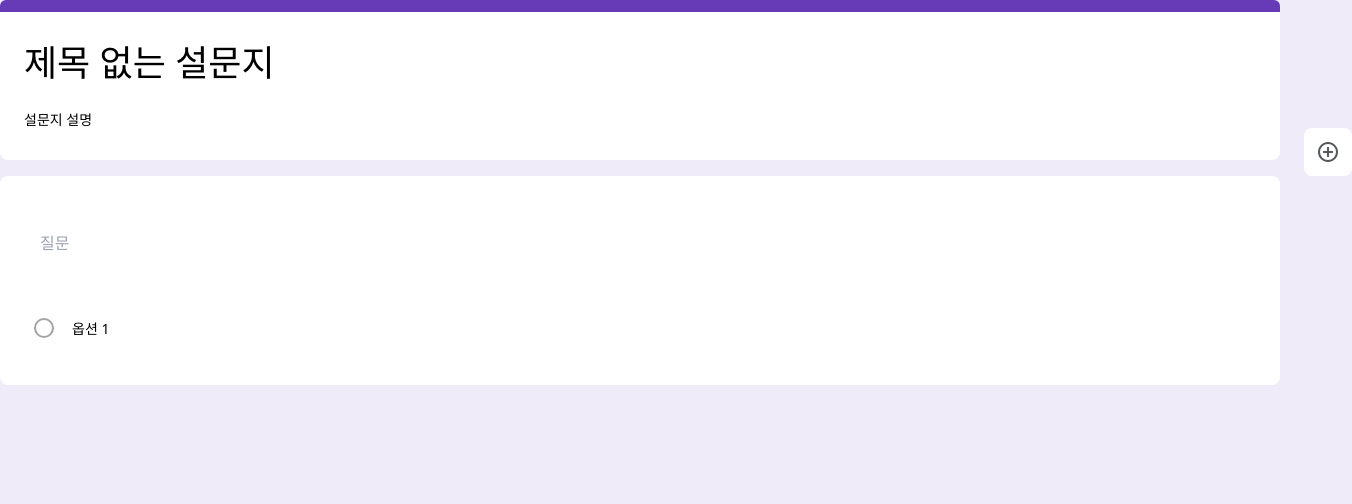
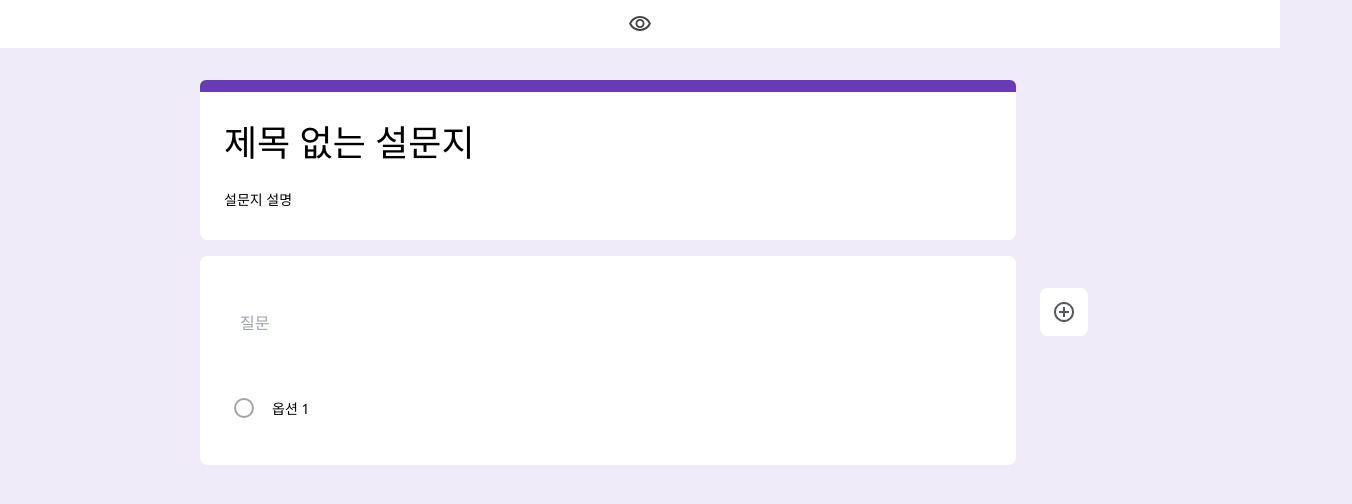
Before and after one commit to rlwjd31/clone-google-form, a React (Vite) app: page / in a window 1280 px wide. Shown: the top 504 px of the page, 1352 px wide, since content can reach past the window. Built offline with nearby package versions, Linux system fonts and the light colour scheme.

Commit message:
🚀 [Feat]: Render Preview buttionicon
미리보기 기능을 제공할 button icon rendering로직 구현
또한 router의 구조로 인해 Layout 컴포넌트를 해당 page내부로 옮김

```diff
--- a/src/components/Layout.tsx
+++ b/src/components/Layout.tsx
@@ -1,8 +1,16 @@
+import ButtonIcon from "@/components/molecules/ButtonIcon";
 import { ReactNode } from "react";
 
 export default function Layout({ children }: { children: ReactNode }) {
   return (
-    <div className="flex flex-col w-screen h-screen py-12 pl-8 pr-24 bg-purple-secondary">
+    <div className="realative flex h-screen w-screen flex-col bg-purple-secondary pb-12 pl-8 pr-24 pt-20">
+      <div className="fixed left-0 top-0 z-50 flex h-12 w-screen justify-center bg-card">
+        <ButtonIcon
+          iconType="preview"
+          visibleToolTip
+          onClick={() => alert("미리보기 모드로 전환합니다.")}
+        />
+      </div>
       <div className="mx-auto w-full max-w-[51rem]">{children}</div>
     </div>
   );
--- a/src/components/pages/PreviewPage.tsx
+++ b/src/components/pages/PreviewPage.tsx
@@ -1,4 +1,5 @@
 import Input from "@/components/atoms/Input";
+import Layout from "@/components/Layout";
 import Card from "@/components/molecules/Card";
 import PreviewQuestionsBlock from "@/components/templates/PreviewQuestionsBlock";
 import { SurveyIdProvider } from "@/store/SurveyIdProvider";
@@ -16,6 +17,7 @@ export default function PreviewPage() {
   }));
 
   return (
+    <Layout>
       <div className="relative flex w-full flex-col items-center gap-4 pb-10 [&_.hidden-preview-mode]:pointer-events-none">
         <Card className="relative w-full pb-6" draggable={false}>
           <div className="absolute left-0 top-0 z-20 h-3 w-full rounded-t-md bg-purple-primary" />
@@ -49,5 +51,6 @@ export default function PreviewPage() {
           ))}
         </div>
       </div>
+    </Layout>
   );
 }
--- a/src/components/pages/SurveyPage.tsx
+++ b/src/components/pages/SurveyPage.tsx
@@ -1,4 +1,5 @@
 import Input from "@/components/atoms/Input";
+import Layout from "@/components/Layout";
 import ButtonIcon from "@/components/molecules/ButtonIcon";
 import Card from "@/components/molecules/Card";
 import SurveyQuestionBlock from "@/components/templates/survey-question-block/SurveyQuestionBlock";
@@ -68,6 +69,7 @@ export default function SurveyPage() {
   };
 
   return (
+    <Layout>
       <div className="relative flex w-full flex-col items-center gap-4 pb-10">
         <AddSurveyButtonIcon
           positionY={buttonY}
@@ -153,6 +155,7 @@ export default function SurveyPage() {
           </DragDropContext>
         </div>
       </div>
+    </Layout>
   );
 }
 
```
Lines whose indentation alone changed are shown as unchanged.
